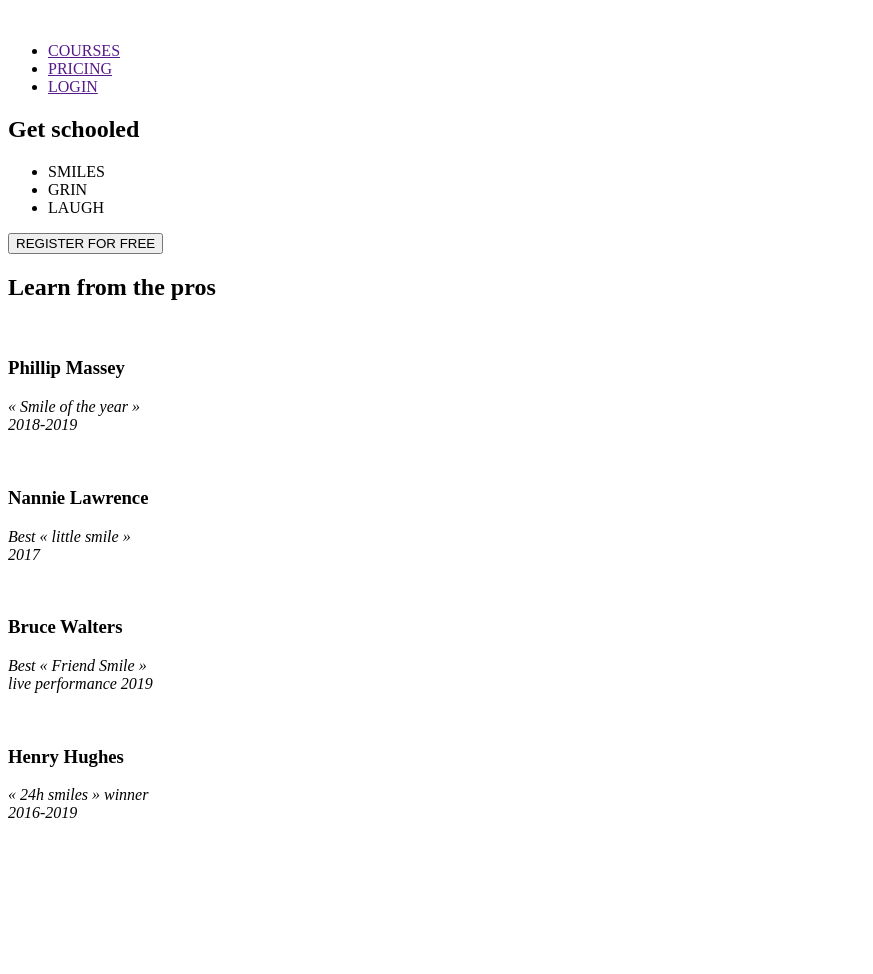
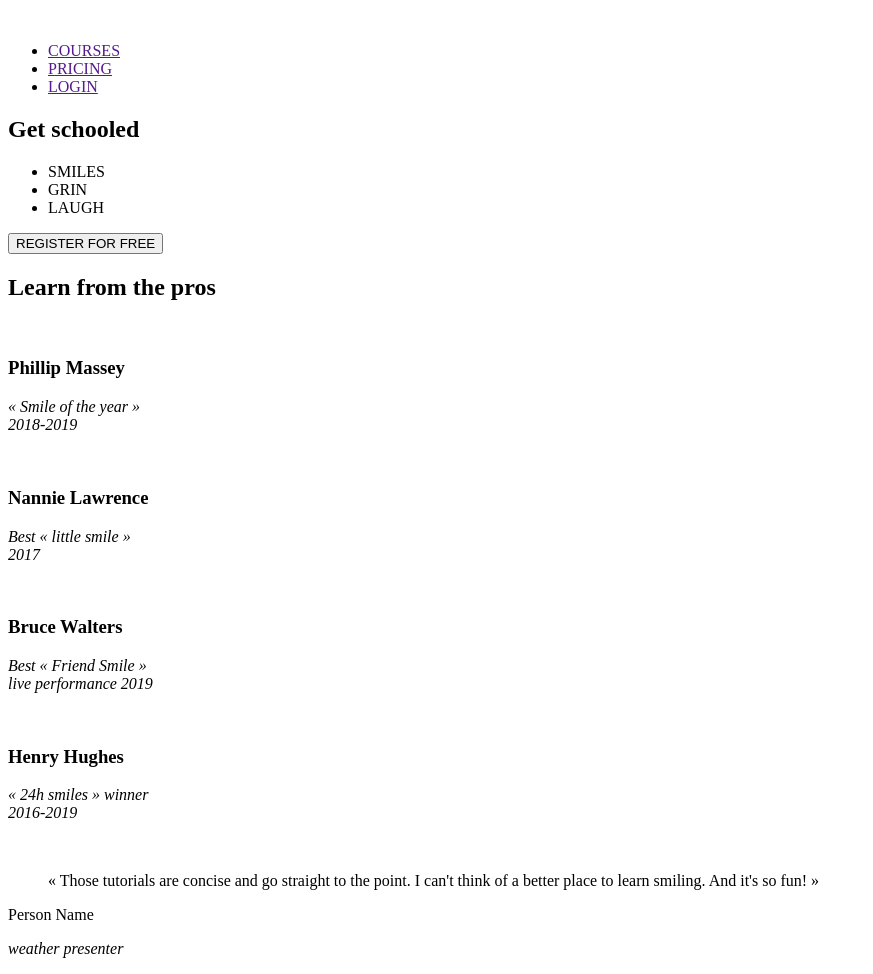
Before and after one commit to jonapano/holbertonschool-web-development, a plain HTML site: page html_advanced/index.html in a window 1280 px wide. Shown: the whole page, without its empty margins (0-873 px from the left). Before the commit the page ends 838 px from the top, so only its background shows below. Drawn offline with Linux system fonts and the light colour scheme.

Commit message:
created the quote section

```diff
--- a/html_advanced/index.html
+++ b/html_advanced/index.html
@@ -74,6 +74,16 @@
                 </div>
             </div>
         </section>
+        <section>
+            <div>
+                <img src="" alt="">
+                <div>
+                    <blockquote>&#171; Those tutorials are concise and go straight to the point. I can't think of a better place to learn smiling. And it's so fun! &#187;</blockquote>
+                    <p>Person Name</p>
+                    <p><i>weather presenter</i></p>
+                </div>
+            </div>
+        </section>
     </main>
 
     <footer>
```
